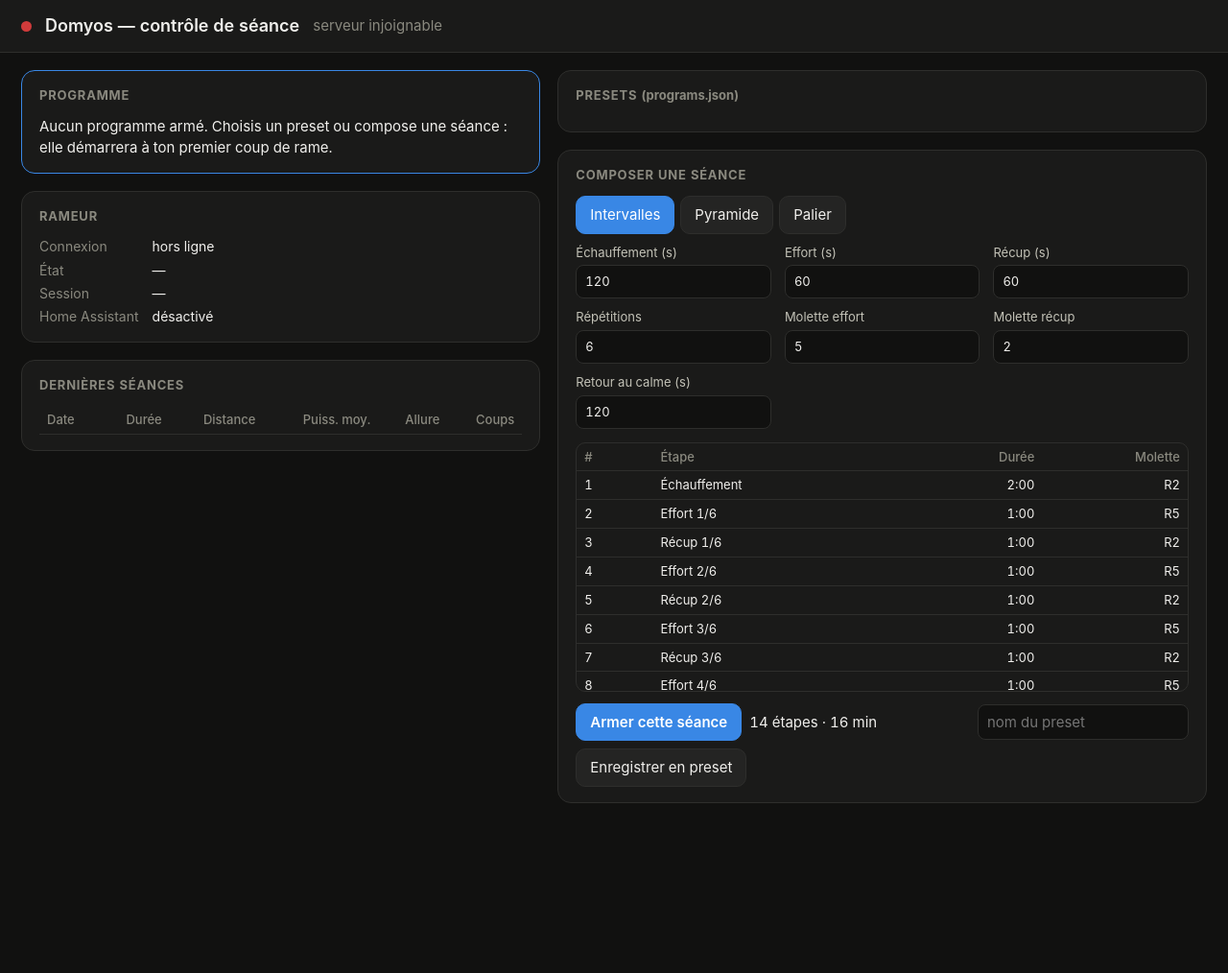
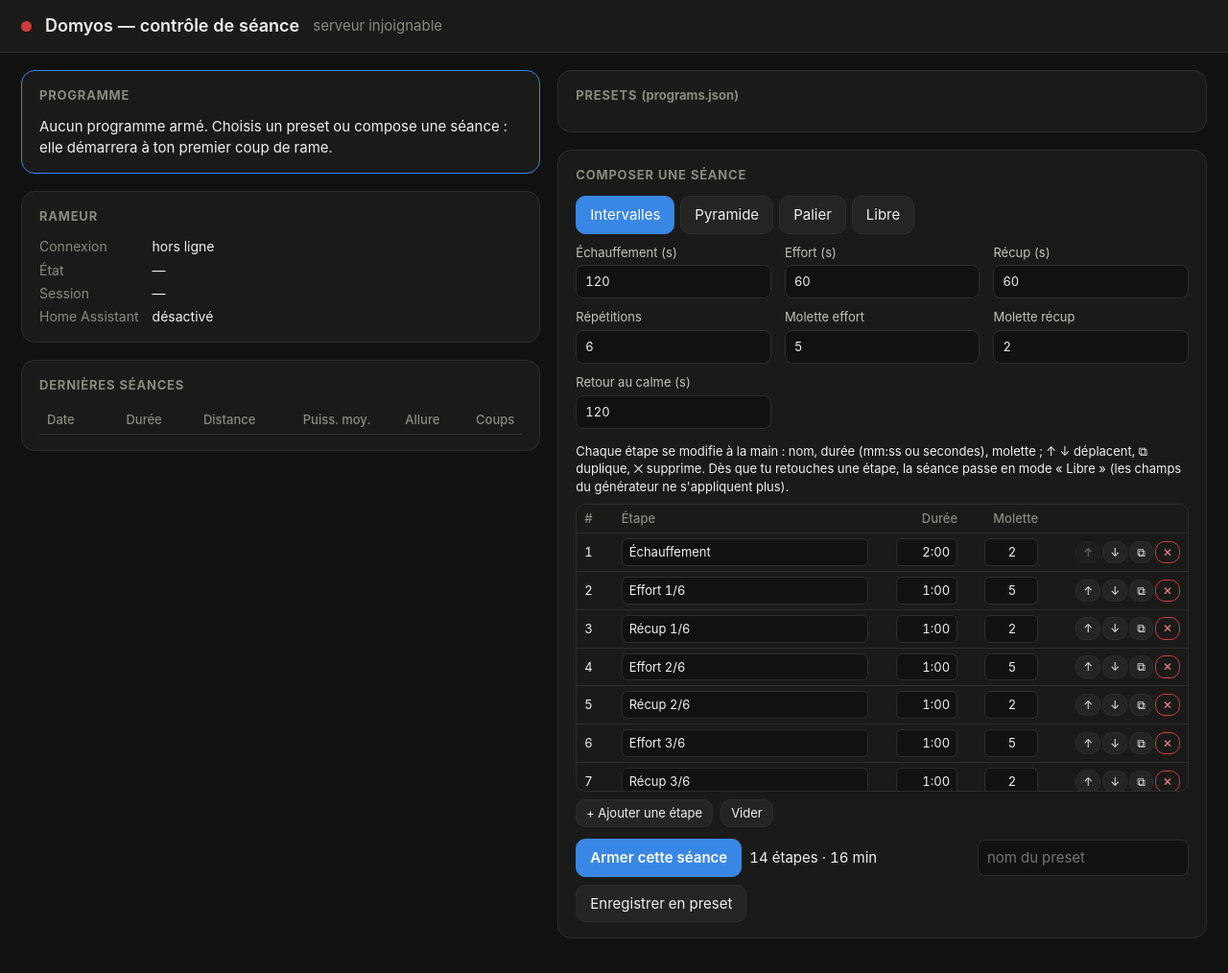
Before and after one commit to cykobenz/domyos, a plain HTML site: page dashboard/control.html in a window 1280 px wide. Shown: the whole page at 96% size. Before the commit the page ends 873 px from the top, so only its background shows below. Drawn offline with Linux system fonts and the light colour scheme.

Commit message:
control.html : étapes éditables dans le composeur (supprimer, ajouter, déplacer, dupliquer) + « Modifier » sur les presets
Co-Authored-By: Claude Fable 5.1 <noreply@anthropic.com>

```diff
--- a/dashboard/control.html
+++ b/dashboard/control.html
@@ -44,8 +44,11 @@
   .tabs button.on { background: var(--accent); border-color: var(--accent); color: #fff; }
   table { width: 100%; border-collapse: collapse; font-size: 13px; }
   th, td { text-align: left; padding: 5px 8px; border-bottom: 1px solid var(--border); }
-  th { color: var(--text-muted); font-weight: 500; } td.r, th.r { text-align: right; }
-  .steps { max-height: 260px; overflow: auto; border: 1px solid var(--border); border-radius: 10px; margin-bottom: 12px; }
+  th { color: var(--text-muted); font-weight: 500; position: sticky; top: 0; background: var(--surface-1); } td.r, th.r { text-align: right; }
+  .steps td input { padding: 4px 7px; border-radius: 6px; } .steps td input.e-label { width: 100%; min-width: 120px; }
+  .steps td input.e-dur { width: 64px; text-align: right; } .steps td input.e-res { width: 56px; text-align: right; }
+  .steps td.btns { white-space: nowrap; text-align: right; } .steps td.btns button { padding: 2px 7px; font-size: 12px; margin-left: 2px; }
+  .steps { max-height: 300px; overflow: auto; border: 1px solid var(--border); border-radius: 10px; margin-bottom: 12px; }
   .actions { display: flex; gap: 8px; align-items: center; flex-wrap: wrap; }
   .actions input { width: 220px; }
   .toast { position: fixed; bottom: 18px; right: 22px; background: var(--surface-2); border: 1px solid var(--border); border-radius: 10px; padding: 10px 14px; opacity: 0; transition: opacity .3s; }
@@ -95,15 +98,18 @@
       <div class="presets" id="presets"></div>
     </div>
 
-    <div class="card">
+    <div class="card" id="composer">
       <h2>Composer une séance</h2>
       <div class="tabs" id="tabs">
         <button data-kind="intervals" class="on">Intervalles</button>
         <button data-kind="pyramid">Pyramide</button>
         <button data-kind="steady">Palier</button>
+        <button data-kind="steps">Libre</button>
       </div>
       <div class="fields" id="fields"></div>
-      <div class="steps"><table><thead><tr><th>#</th><th>Étape</th><th class="r">Durée</th><th class="r">Molette</th></tr></thead><tbody id="preview"></tbody></table></div>
+      <div class="muted" id="hint" style="font-size:13px;margin:0 0 8px">Chaque étape se modifie à la main : nom, durée (mm:ss ou secondes), molette ; ↑ ↓ déplacent, ⧉ duplique, ✕ supprime. Dès que tu retouches une étape, la séance passe en mode « Libre » (les champs du générateur ne s'appliquent plus).</div>
+      <div class="steps"><table><thead><tr><th>#</th><th>Étape</th><th class="r">Durée</th><th class="r">Molette</th><th></th></tr></thead><tbody id="preview"></tbody></table></div>
+      <div class="actions" style="margin:-4px 0 12px"><button class="small" id="btn-add">+ Ajouter une étape</button><button class="small" id="btn-clear">Vider</button></div>
       <div class="actions">
         <button class="primary" id="btn-arm">Armer cette séance</button>
         <span class="muted" id="total"></span>
@@ -163,9 +169,16 @@
         <div class="name">${p.name}</div><div class="desc">${p.desc || ""}</div>
         <div class="row"><span class="dur">${fmtLong(p.duration_s)} · ${p.steps_count} étape${p.steps_count > 1 ? "s" : ""}</span>
           <button class="small" data-del="${p.id}" title="supprimer">✕</button>
+          <button class="small" data-edit="${p.id}" title="charger dans le composeur pour l'adapter">Modifier</button>
           <button class="small primary" data-arm="${p.id}">Armer</button></div>
       </div>`).join("");
     $("presets").querySelectorAll("[data-arm]").forEach(b => b.onclick = () => { send({ type: "program_start", preset: b.dataset.arm, source: "control" }); toast("programme armé"); });
+    $("presets").querySelectorAll("[data-edit]").forEach(b => b.onclick = () => {
+      const p = presets.find(x => x.id === b.dataset.edit);
+      steps = p.type === "steps" ? (p.steps || []).map(s => ({ ...s })) : build(p.type, { ...defaults(p.type), ...(p.params || {}) });
+      setKind("steps"); $("save-name").value = p.name; renderPreview();
+      document.getElementById("composer").scrollIntoView({ behavior: "smooth" }); toast(`« ${p.name} » chargé dans le composeur`);
+    });
     $("presets").querySelectorAll("[data-del]").forEach(b => b.onclick = async () => {
       const p = presets.find(x => x.id === b.dataset.del);
       if (!confirm(`Supprimer le preset « ${p.name} » ?`)) return;
@@ -178,10 +191,13 @@
     intervals: [["warmup", "Échauffement (s)", 120], ["work", "Effort (s)", 60], ["rest", "Récup (s)", 60], ["reps", "Répétitions", 6], ["hi", "Molette effort", 5], ["lo", "Molette récup", 2], ["cooldown", "Retour au calme (s)", 120]],
     pyramid:   [["lo", "Molette basse", 2], ["hi", "Molette haute", 6], ["step", "Durée d'un palier (s)", 60]],
     steady:    [["level", "Molette", 4], ["minutes", "Durée (min)", 20]],
+    steps:     [],
   };
-  let kind = "intervals";
+  const kindName = { intervals: "Intervalles", pyramid: "Pyramide", steady: "Palier", steps: "Programme" };
+  const defaults = k => Object.fromEntries((FIELDS[k] || []).map(([key, , d]) => [key, d]));
+  let kind = "intervals", steps = [];      // `steps` = la séance affichée, toujours la source de vérité
   const params = () => Object.fromEntries(FIELDS[kind].map(([k]) => [k, Number($("f-" + k).value)]));
-  function build(kind, p) {           // même logique que programs.py (aperçu seulement : le serveur fait foi)
+  function build(kind, p) {           // même logique que programs.py (aperçu : le serveur fait foi)
     if (kind === "intervals") {
       const s = [{ label: "Échauffement", duration_s: p.warmup, resistance: p.lo }];
       for (let i = 1; i <= p.reps; i++) s.push({ label: `Effort ${i}/${p.reps}`, duration_s: p.work, resistance: p.hi }, { label: `Récup ${i}/${p.reps}`, duration_s: p.rest, resistance: p.lo });
@@ -192,32 +208,72 @@
       const lv = []; for (let l = p.lo; l <= p.hi; l++) lv.push(l); for (let l = p.hi - 1; l >= p.lo; l--) lv.push(l);
       return lv.map(l => ({ label: `Palier ${l}`, duration_s: p.step, resistance: l }));
     }
-    return [{ label: `Palier ${p.level}`, duration_s: p.minutes * 60, resistance: p.level }];
+    if (kind === "steady") return [{ label: `Palier ${p.level}`, duration_s: p.minutes * 60, resistance: p.level }];
+    return [];
   }
-  function renderFields() {
-    $("fields").innerHTML = FIELDS[kind].map(([k, l, d]) => `<label>${l}<input type="number" id="f-${k}" value="${d}" min="0"></label>`).join("");
-    $("fields").querySelectorAll("input").forEach(i => i.oninput = renderPreview);
-    renderPreview();
+  const esc = s => String(s).replace(/&/g, "&amp;").replace(/</g, "&lt;").replace(/"/g, "&quot;");
+  const parseDur = v => { v = String(v).trim(); if (v.includes(":")) { const [m, s] = v.split(":"); return (Number(m) || 0) * 60 + (Number(s) || 0); } return Math.max(0, Math.round(Number(v)) || 0); };
+  const clampRes = v => Math.min(15, Math.max(1, Math.round(Number(v)) || 1));
+  function setKind(k) {
+    kind = k; $("tabs").querySelectorAll("button").forEach(x => x.classList.toggle("on", x.dataset.kind === k));
+    $("fields").innerHTML = FIELDS[k].map(([key, l, d]) => `<label>${l}<input type="number" id="f-${key}" value="${d}" min="0"></label>`).join("");
+    $("fields").querySelectorAll("input").forEach(i => i.oninput = regenerate);
+    $("fields").style.display = FIELDS[k].length ? "" : "none";
   }
+  function regenerate() { try { steps = build(kind, params()); } catch (e) { steps = []; } renderPreview(); }
+  function goFree() { if (kind !== "steps") setKind("steps"); }     // une retouche manuelle fige la liste
   function renderPreview() {
-    let steps = []; try { steps = build(kind, params()); } catch (e) {}
-    $("preview").innerHTML = steps.map((s, i) => `<tr><td>${i + 1}</td><td>${s.label}</td><td class="r">${fmt(s.duration_s)}</td><td class="r">R${s.resistance}</td></tr>`).join("");
-    const total = steps.reduce((a, s) => a + s.duration_s, 0);
-    $("total").textContent = steps.length ? `${steps.length} étapes · ${fmtLong(total)}` : "";
-    $("btn-arm").disabled = !steps.length;
+    $("preview").innerHTML = steps.map((s, i) => `<tr data-i="${i}"><td>${i + 1}</td>
+      <td><input class="e-label" value="${esc(s.label)}"></td>
+      <td class="r"><input class="e-dur" value="${fmt(s.duration_s)}"></td>
+      <td class="r"><input class="e-res" type="number" min="1" max="15" value="${s.resistance}"></td>
+      <td class="btns"><button data-act="up" title="monter" ${i ? "" : "disabled"}>↑</button><button data-act="down" title="descendre" ${i < steps.length - 1 ? "" : "disabled"}>↓</button><button data-act="dup" title="dupliquer">⧉</button><button data-act="del" class="danger" title="supprimer">✕</button></td></tr>`).join("")
+      || `<tr><td colspan="5" class="muted">aucune étape — « + Ajouter une étape » ou choisis un générateur</td></tr>`;
+    updateTotal();
   }
-  $("tabs").querySelectorAll("button").forEach(b => b.onclick = () => {
-    kind = b.dataset.kind; $("tabs").querySelectorAll("button").forEach(x => x.classList.toggle("on", x === b)); renderFields();
+  function updateTotal() {
+    const valid = steps.filter(s => s.duration_s > 0);
+    const total = valid.reduce((a, s) => a + s.duration_s, 0);
+    $("total").textContent = valid.length ? `${valid.length} étape${valid.length > 1 ? "s" : ""} · ${fmtLong(total)}` : "";
+    $("btn-arm").disabled = !valid.length;
+  }
+  $("preview").addEventListener("change", e => {              // édition d'une cellule : pas de re-rendu (garde le focus / Tab)
+    const tr = e.target.closest("tr[data-i]"); if (!tr) return;
+    const s = steps[+tr.dataset.i], el = e.target;
+    if (el.classList.contains("e-label")) { s.label = el.value.trim() || `Étape ${+tr.dataset.i + 1}`; el.value = s.label; }
+    else if (el.classList.contains("e-dur")) { s.duration_s = parseDur(el.value); el.value = fmt(s.duration_s); }
+    else if (el.classList.contains("e-res")) { s.resistance = clampRes(el.value); el.value = s.resistance; }
+    goFree(); updateTotal();
   });
-  const kindName = { intervals: "Intervalles", pyramid: "Pyramide", steady: "Palier" };
-  $("btn-arm").onclick = () => { send({ type: "program_start", kind, params: params(), name: $("save-name").value.trim() || kindName[kind], source: "control" }); toast("séance armée"); };
+  $("preview").addEventListener("click", e => {
+    const b = e.target.closest("button[data-act]"); if (!b) return;
+    const i = +b.closest("tr").dataset.i, a = b.dataset.act;
+    if (a === "del") steps.splice(i, 1);
+    else if (a === "dup") steps.splice(i + 1, 0, { ...steps[i] });
+    else if (a === "up" && i > 0) [steps[i - 1], steps[i]] = [steps[i], steps[i - 1]];
+    else if (a === "down" && i < steps.length - 1) [steps[i], steps[i + 1]] = [steps[i + 1], steps[i]];
+    goFree(); renderPreview();
+  });
+  $("btn-add").onclick = () => {
+    const l = steps[steps.length - 1];
+    steps.push({ label: `Étape ${steps.length + 1}`, duration_s: l ? l.duration_s : 60, resistance: l ? l.resistance : 3 });
+    goFree(); renderPreview();
+    const inp = $("preview").querySelector("tr:last-child .e-label"); if (inp) { inp.focus(); inp.select(); }
+  };
+  $("btn-clear").onclick = () => { steps = []; goFree(); renderPreview(); };
+  $("tabs").querySelectorAll("button").forEach(b => b.onclick = () => { setKind(b.dataset.kind); if (kind !== "steps") regenerate(); else renderPreview(); });
+  const payload = () => kind === "steps" ? { kind, steps: steps.filter(s => s.duration_s > 0) } : { kind, params: params() };
+  $("btn-arm").onclick = () => { send({ type: "program_start", ...payload(), name: $("save-name").value.trim() || kindName[kind], source: "control" }); toast("séance armée"); };
   $("btn-save").onclick = async () => {
     const name = $("save-name").value.trim();
     if (!name) { $("save-name").focus(); toast("donne un nom au preset"); return; }
-    const p = params(); const steps = build(kind, p);
+    const p = kind === "steps" ? null : params();
+    const valid = steps.filter(s => s.duration_s > 0);
     const desc = kind === "intervals" ? `${fmtLong(p.warmup)} échauffement, ${p.reps} × (${p.work} s R${p.hi} / ${p.rest} s R${p.lo}), ${fmtLong(p.cooldown)} retour au calme`
-               : kind === "pyramid" ? `Paliers de ${fmtLong(p.step)} de R${p.lo} à R${p.hi} puis retour` : `${p.minutes} min régulières à R${p.level}`;
-    const r = await fetch("/api/programs", { method: "POST", headers: { "Content-Type": "application/json" }, body: JSON.stringify({ name, desc, kind, params: p }) });
+               : kind === "pyramid" ? `Paliers de ${fmtLong(p.step)} de R${p.lo} à R${p.hi} puis retour`
+               : kind === "steady" ? `${p.minutes} min régulières à R${p.level}`
+               : valid.map(s => `${fmt(s.duration_s)} R${s.resistance}`).join(" · ");
+    const r = await fetch("/api/programs", { method: "POST", headers: { "Content-Type": "application/json" }, body: JSON.stringify({ name, desc, ...payload() }) });
     if (r.ok) { toast(`preset « ${name} » enregistré`); $("save-name").value = ""; loadPresets(); } else toast("erreur : " + ((await r.json()).error || r.status));
   };
 
@@ -244,7 +300,7 @@
     ws.onclose = () => { renderStatus(); setTimeout(connect, 2000); };
     ws.onerror = () => ws.close();
   }
-  renderFields(); renderStatus(); renderProgram(); connect();
+  setKind("intervals"); regenerate(); renderStatus(); renderProgram(); connect();
 })();
 </script>
 </body>
```
Also changed, not shown: 2 other files.
